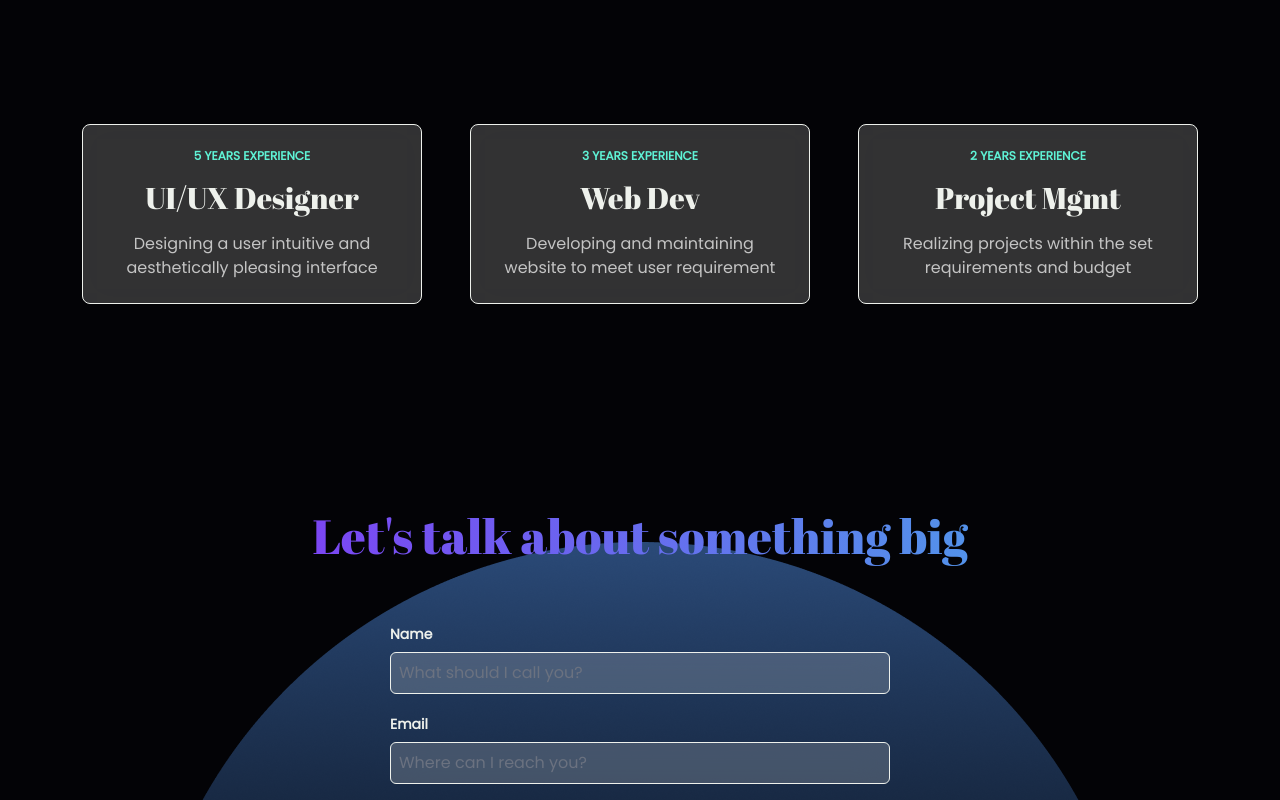
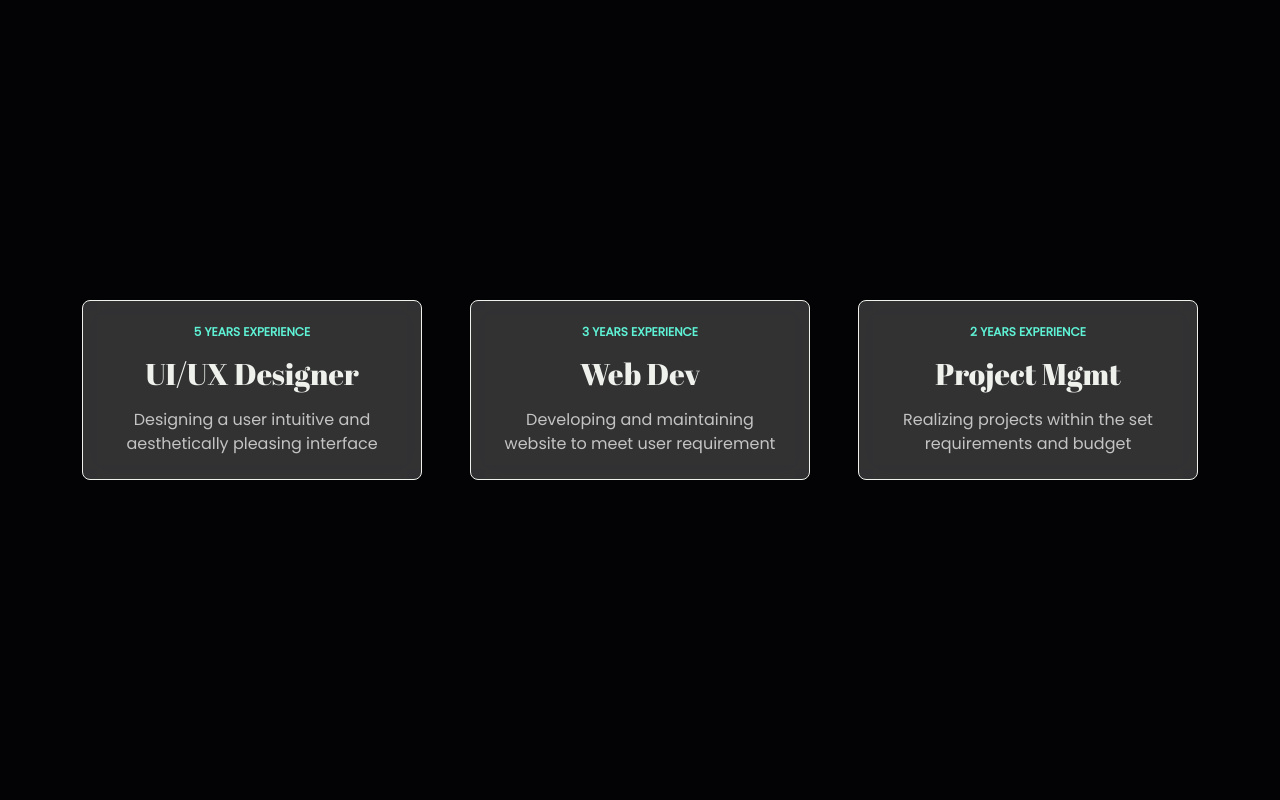
Before and after one commit to ditramadia/portdia-fe, a Next.js app: page / in a window 1280 px wide. Shown: the part 1040-1840 px from the top of the page. Built offline with nearby package versions, Linux system fonts and the light colour scheme; no server answers.

Commit message:
style: add more bottom margin to each sections

```diff
--- a/src/components/organism/About.tsx
+++ b/src/components/organism/About.tsx
@@ -68,7 +68,7 @@ const AboutSection = () => {
     <div></div>
   ) :
   (
-    <div className='w-11/12 mb-52 flex flex-col gap-7 md:gap-10 items-center'>
+    <div className='w-11/12 mb-52 flex flex-col gap-7 md:gap-10 items-center md:mb-96'>
 
       <motion.h2
         className='w-fit abril-fatface-regular text-purple-to-blue text-5xl text-center'
--- a/src/components/organism/Skill.tsx
+++ b/src/components/organism/Skill.tsx
@@ -3,7 +3,7 @@ import SkillCard from '../molecule/SkillCard';
 
 const Skill = () => {
   return (
-    <div className='w-11/12 md:w-fit mb-52 flex flex-col items-center gap-7 md:flex-row md:gap-12'>
+    <div className='w-11/12 md:w-fit mb-52 flex flex-col items-center gap-7 md:flex-row md:gap-12 md:mb-96'>
       <SkillCard experience={5} title='UI/UX Designer' description='Designing a user intuitive and aesthetically pleasing interface' />
       <SkillCard experience={3} title='Web Dev' description='Developing and maintaining website to meet user requirement' />
       <SkillCard experience={2} title='Project Mgmt' description='Realizing projects within the set requirements and budget' />
```
